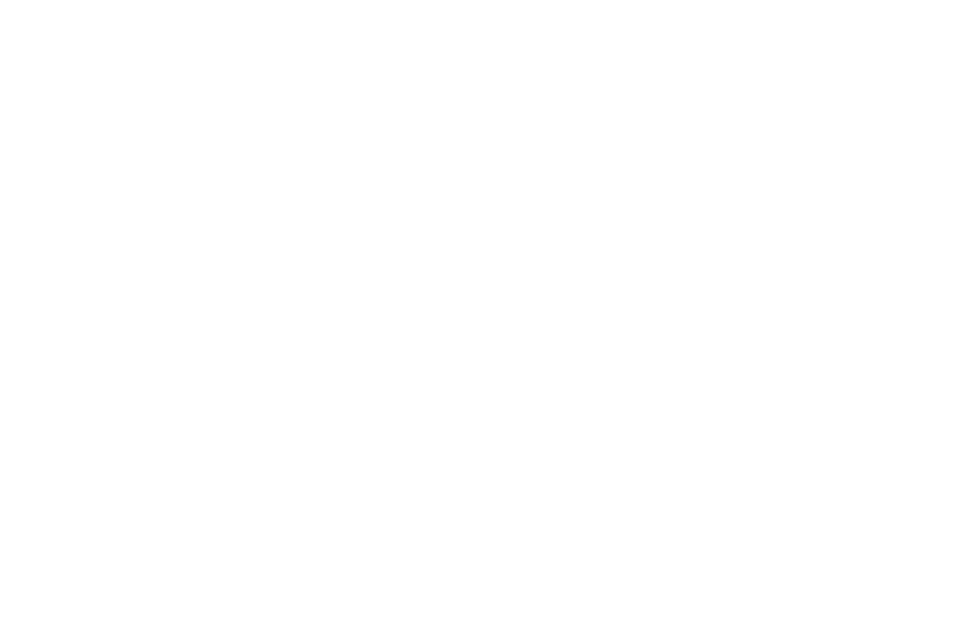
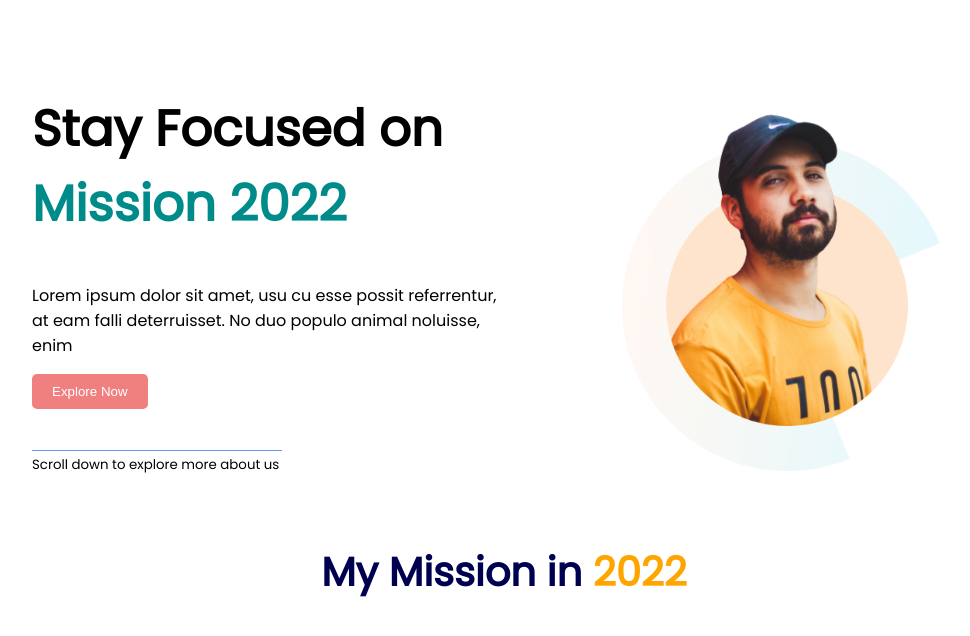
Before and after one commit to RiazulIslam1/portfolio-website, a plain HTML site: page index.html in a window 1280 px wide. Shown: the whole page, without its empty margins (136-1106 px from the left). Drawn offline with Linux system fonts and the light colour scheme.

Commit message:
added some text and images

```diff
--- a/index.html
+++ b/index.html
@@ -6,11 +6,32 @@
     <meta http-equiv="X-UA-Compatible" content="IE=edge">
     <meta name="viewport" content="width=device-width, initial-scale=1.0">
     <title>My Portfolio Website</title>
+    <link rel="preconnect" href="https://fonts.googleapis.com">
+    <link rel="preconnect" href="https://fonts.gstatic.com" crossorigin>
+    <link href="https://fonts.googleapis.com/css2?family=Poppins&display=swap" rel="stylesheet">
     <link rel="stylesheet" href="style.css">
 </head>
 
 <body>
-
+    <section class="section-container">
+        <div class="half-width">
+            <h1>Stay Focused on <span class="mission-text-color">Mission 2022</span></h1>
+            <p>Lorem ipsum dolor sit amet, usu cu esse possit
+                referrentur, at eam falli deterruisset. No duo populo
+                animal noluisse, enim</p>
+            <button class="explore-btn">Explore Now</button>
+            <br><br>
+            <p class="small-text"><small>Scroll down to explore more about us</small></p>
+        </div>
+        <div class="half-width">
+            <img src="images/person/person-0.png" alt="">
+        </div>
+    </section>
+    <section>
+        <div class="my-mission-22">
+            <h2><span class="mission-color">My Mission in</span><span class="year-color"> 2022</span></h2>
+        </div>
+    </section>
 </body>
 
 </html>
--- a/style.css
+++ b/style.css
@@ -0,0 +1,47 @@
+body{
+    font-family: 'Poppins', sans-serif;
+    margin: 0;
+}
+
+h1{
+    font-size: 50px;
+}
+h2{
+    font-size: 40px;
+}
+.section-container{
+    display: flex;
+    margin: 50px;
+}
+
+.half-width{
+    width: 50%;
+    padding-left: 10%;
+}
+
+.half-width img{
+    width: 70%;
+}
+.mission-text-color{
+    color: darkcyan;
+}
+.explore-btn{
+    border: none;
+    padding: 10px 20px;
+    background-color:lightcoral;
+    border-radius: 5px;
+    color: white;
+}
+.small-text{
+    border-top: 1px solid cornflowerblue;
+    width: 250px;
+}
+.my-mission-22{
+    text-align: center;
+}
+.mission-color{
+    color: rgb(0, 0, 80);
+}
+.year-color{
+    color: orange;
+}
```
